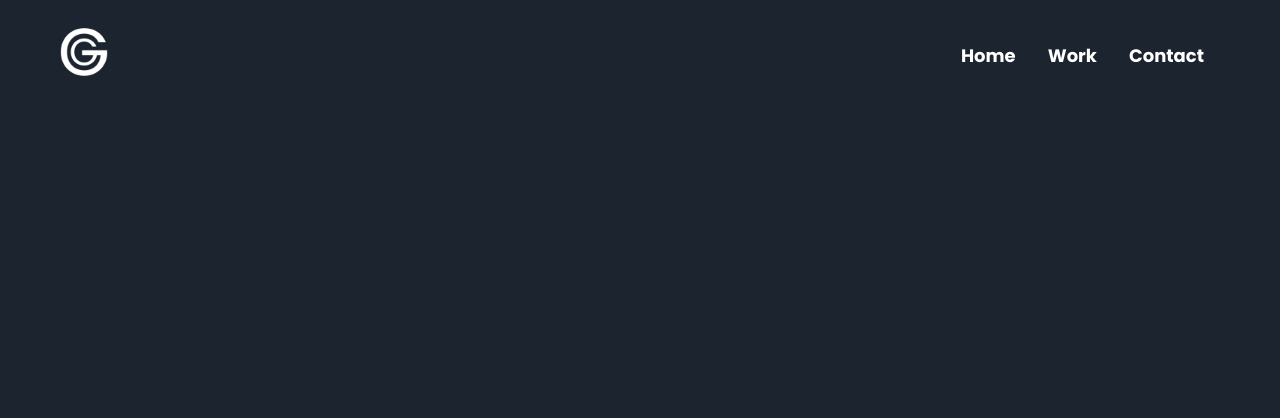
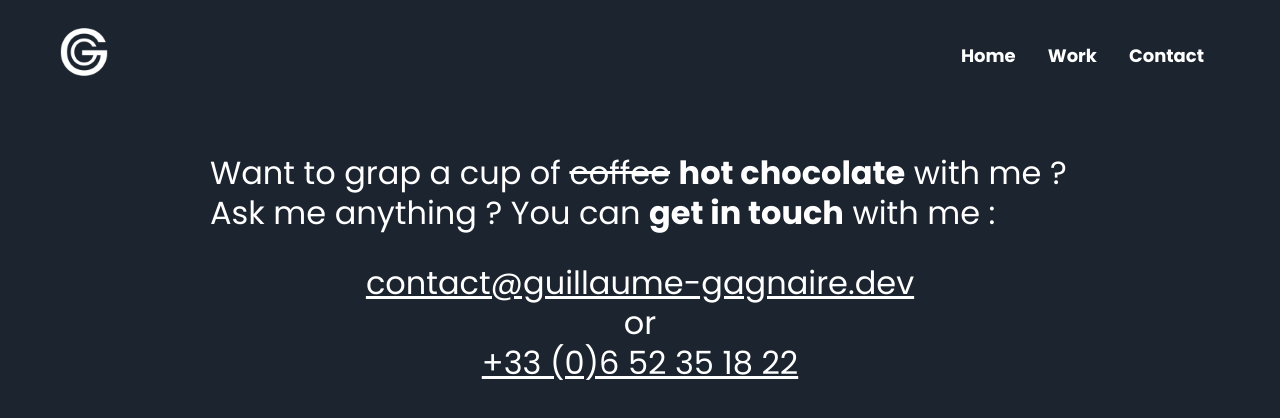
Before and after one commit to guillaume-gagnaire/website, a Nuxt app: page /contact in a window 1280 px wide. Before the commit this address had no page. Shown: the top 418 px of the page. Built offline with nearby package versions, Linux system fonts and the light colour scheme.

Commit message:
Contact page

```diff
--- /dev/null
+++ b/pages/contact.vue
@@ -0,0 +1,68 @@
+<template>
+  <div class="contact">
+    <div class="jumbo">
+      <p>
+        Want to grap a cup of <s>coffee</s> <strong>hot chocolate</strong> with
+        me ? Ask me anything ? You can <strong>get in touch</strong> with me :
+      </p>
+      <p style="text-align: center">
+        <a href="mailto:contact@guillaume-gagnaire.dev">
+          contact@guillaume-gagnaire.dev
+        </a>
+        <br />
+        or
+        <br />
+        <a href="tel:+33652351822">
+          +33 (0)6 52 35 18 22
+        </a>
+      </p>
+    </div>
+  </div>
+</template>
+
+<script>
+import dayjs from 'dayjs'
+import data from '../conf/content.json'
+
+export default {
+  data () {
+    return {
+      data
+    }
+  },
+  methods: {
+    date (val) {
+      return dayjs(val).format('MM/YYYY')
+    }
+  }
+}
+</script>
+
+<style lang="scss">
+.contact {
+  .jumbo {
+    max-width: 900px;
+    padding: 50px 20px;
+    margin: 0 auto;
+    color: #fff;
+
+    p {
+      font-size: 32px;
+      line-height: 40px;
+      margin: 0 0 30px;
+
+      a {
+        color: inherit;
+      }
+
+      a,
+      strong {
+        &:hover {
+          color: #e91e63;
+          transition: color ease-in-out 200ms;
+        }
+      }
+    }
+  }
+}
+</style>
--- a/pages/work.vue
+++ b/pages/work.vue
@@ -2,7 +2,7 @@
   <div class="work">
     <div class="jumbo">
       <p>
-        I worked for many companies, founded or not. Here's a list of my
+        I worked for many companies, as a founder or not. Here's a list of my
         remarkable experiences.
       </p>
     </div>
```
